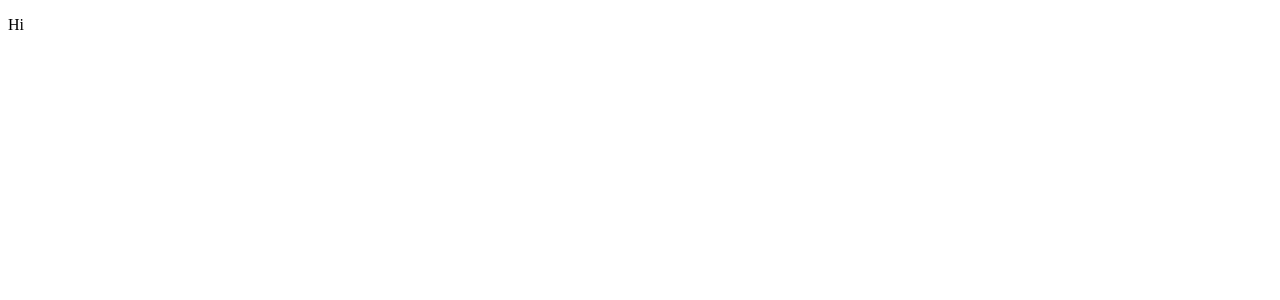
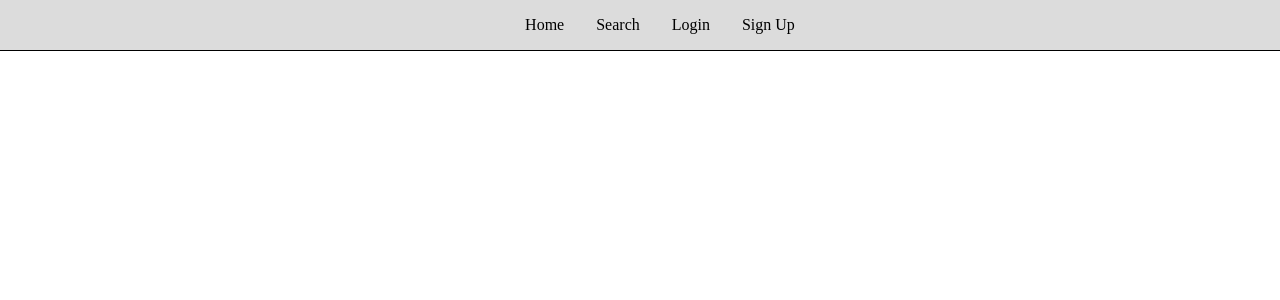
Before and after one commit to logan9997/ThisOrThat, a Django app: page / in a window 1280 px wide. Before the commit the part shown is almost empty. Shown: the top 300 px of the page. Run offline with Django 4.2, Linux system fonts and the light colour scheme.

Commit message:
nav bar created

```diff
--- /dev/null
+++ b/App/static/App/styles.css
@@ -0,0 +1,38 @@
+body {
+    background-color: white;
+    margin: 0;
+    padding: 0;
+}
+
+nav {
+    position: fixed;
+    background-color: gainsboro;
+    width: 100%;
+    top: 0;
+    border-bottom: 0.1rem black solid;
+}
+
+nav ul {
+    display: flex;
+    flex-direction: row;
+    justify-content: center;
+}
+
+nav ul li {
+    padding: 0 1rem 0;
+    list-style-type: none;
+}
+
+/* HOME */
+/* #main {
+    background-color: gainsboro;
+    width: 60%;
+    height: 50%;
+    margin: 0;
+    position: absolute;
+    top: 50%;
+    -ms-transform: translateY(-50%);
+    transform: translateY(-50%);
+    left: 20%;
+    border-radius: 1rem;
+} */
--- a/App/templates/App/base.html
+++ b/App/templates/App/base.html
@@ -1,9 +1,21 @@
 <!DOCTYPE html>
 <html lang="en">
 <head>
+    {% load static %}
+    <link rel="stylesheet" href="{% static 'App/styles.css' %}">
     <title>{{title}}</title>
 </head>
 <body>
+
+    <nav>
+        <ul>
+            <li>Home</li>
+            <li>Search</li>
+            <li>Login</li>
+            <li>Sign Up</li>
+        </ul>
+    </nav>
+
     {% block content %}
 
     {% endblock %}
```
